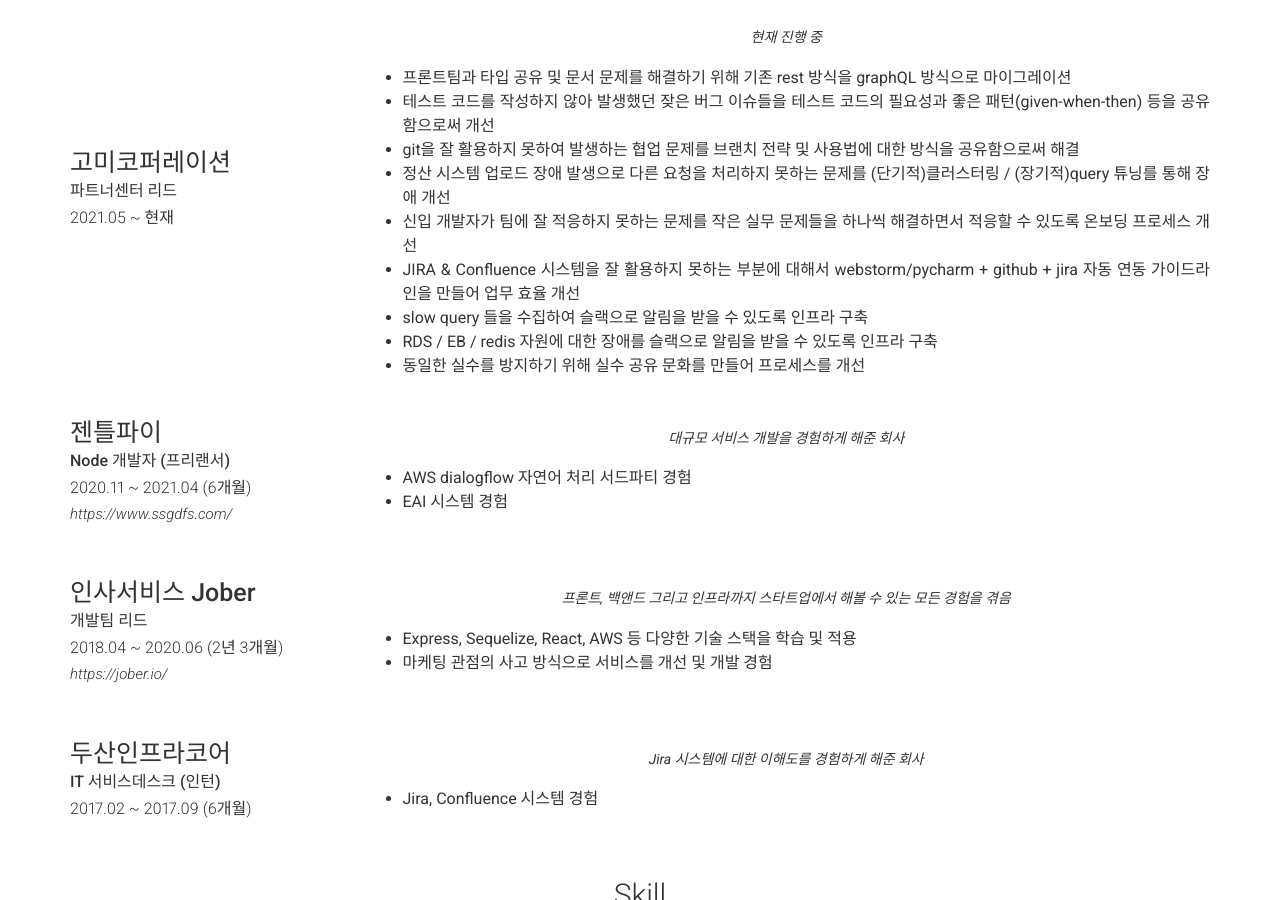
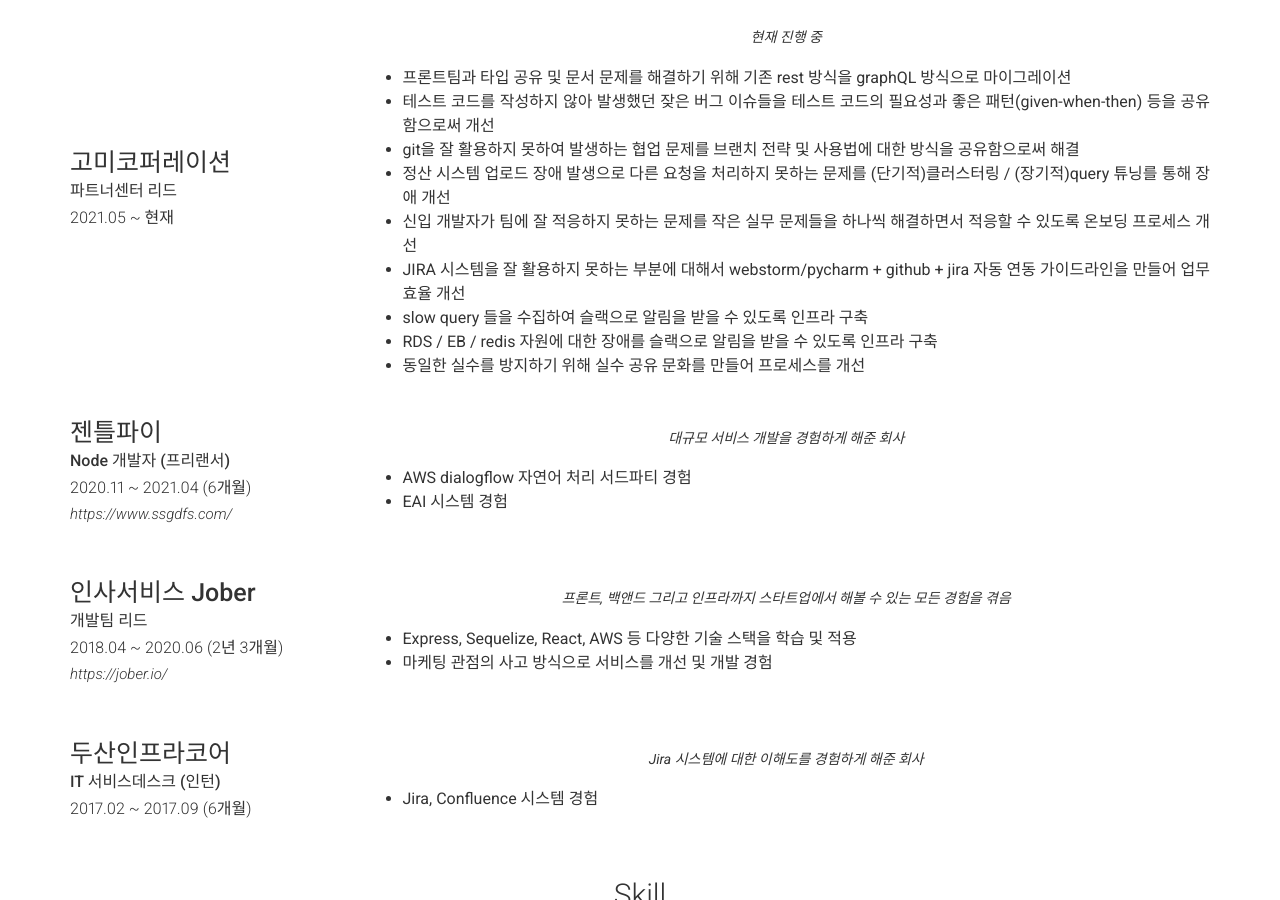
Before and after one commit to mystyle2006/mystyle2006.github.io, a Jekyll site: the page built from index.md, in a window 1280 px wide and 900 px high, scrolled down 658 px. Built offline with Jekyll 4.4.1, drawn with Linux system fonts in a browser that asks for light colours; nearby versions of some CDN libraries.

Commit message:
고미코퍼레이션 경험 수정

```diff
--- a/_config.yml
+++ b/_config.yml
@@ -59,7 +59,7 @@ content:
           - git을 잘 활용하지 못하여 발생하는 협업 문제를 브랜치 전략 및 사용법에 대한 방식을 공유함으로써 해결
           - 정산 시스템 업로드 장애 발생으로 다른 요청을 처리하지 못하는 문제를 (단기적)클러스터링 / (장기적)query 튜닝를 통해 장애 개선
           - 신입 개발자가 팀에 잘 적응하지 못하는 문제를 작은 실무 문제들을 하나씩 해결하면서 적응할 수 있도록 온보딩 프로세스 개선
-          - JIRA & Confluence 시스템을 잘 활용하지 못하는 부분에 대해서 webstorm/pycharm + github + jira 자동 연동 가이드라인을 만들어 업무 효율 개선
+          - JIRA 시스템을 잘 활용하지 못하는 부분에 대해서 webstorm/pycharm + github + jira 자동 연동 가이드라인을 만들어 업무 효율 개선
           - slow query 들을 수집하여 슬랙으로 알림을 받을 수 있도록 인프라 구축
           - RDS / EB / redis 자원에 대한 장애를 슬랙으로 알림을 받을 수 있도록 인프라 구축
           - 동일한 실수를 방지하기 위해 실수 공유 문화를 만들어 프로세스를 개선
```
